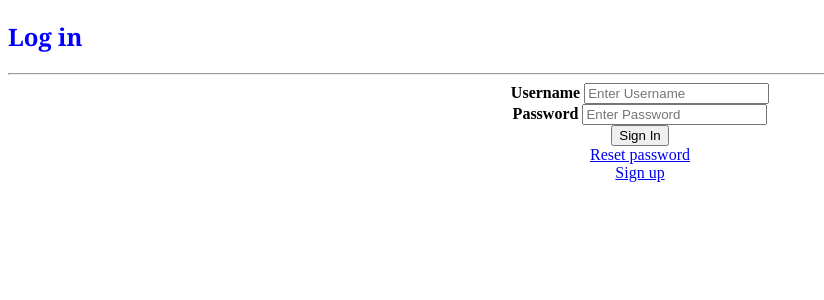
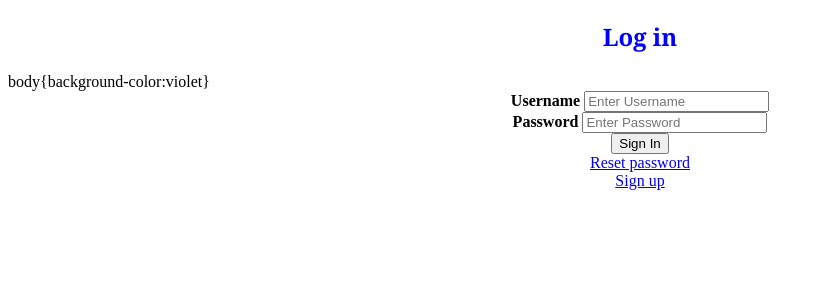
Before and after one commit to beadeleon/BEAst, a PHP site: page / in a window 1280 px wide. Shown: the top 300 px of the page, without its empty margins (0-824 px from the left). Run offline with PHP 8.4, Linux system fonts and the light colour scheme.

Commit message:
Update index.php

```diff
--- a/index.php
+++ b/index.php
@@ -1,11 +1,12 @@
 <!Doctype html>
 <html>
-<head>
+<head><center>
     <h2 style="font-family:georgia; color:blue;">Log in </h2>
 <title> Log in </title>
+    </center>
 </head>
-<body><center>
-
+    body{background-color:violet}
+<body><center
 <hr>
 <label for="Username"><b>Username</b></label>
     <input type="text" placeholder="Enter Username" name="Username" required>
```
